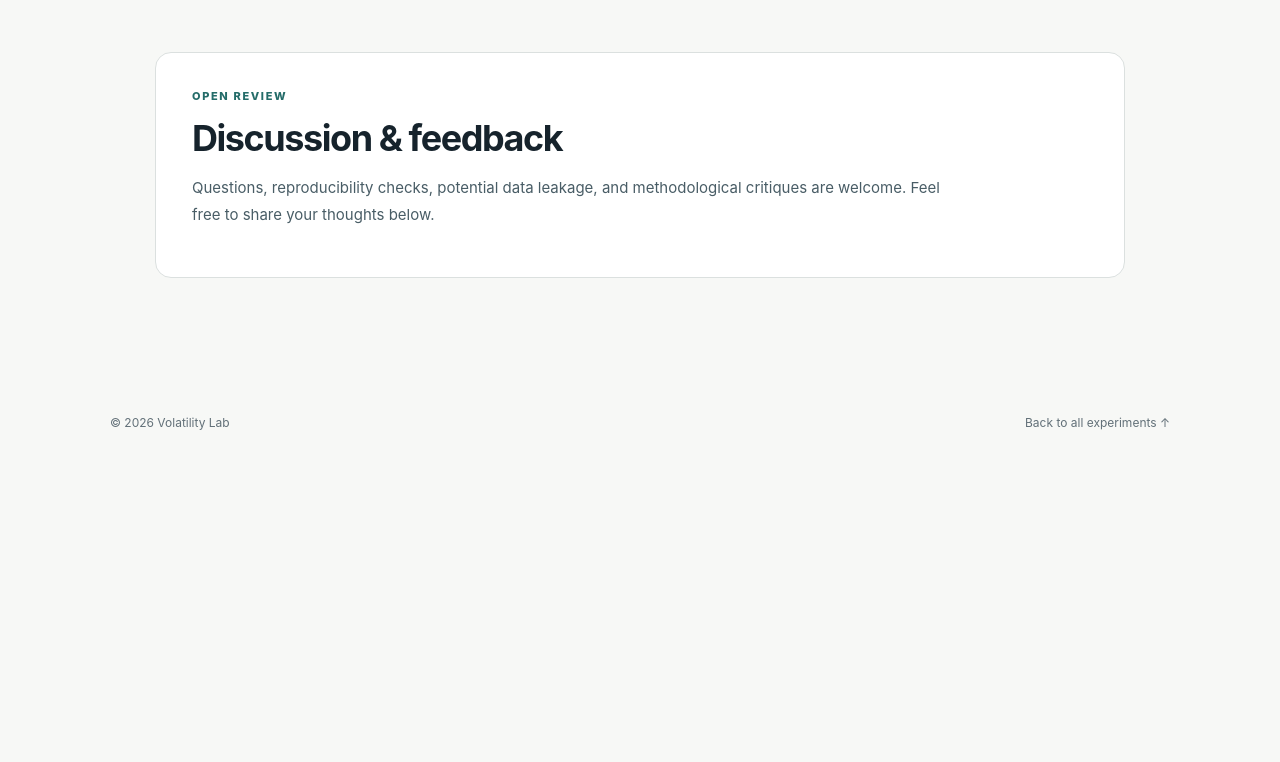
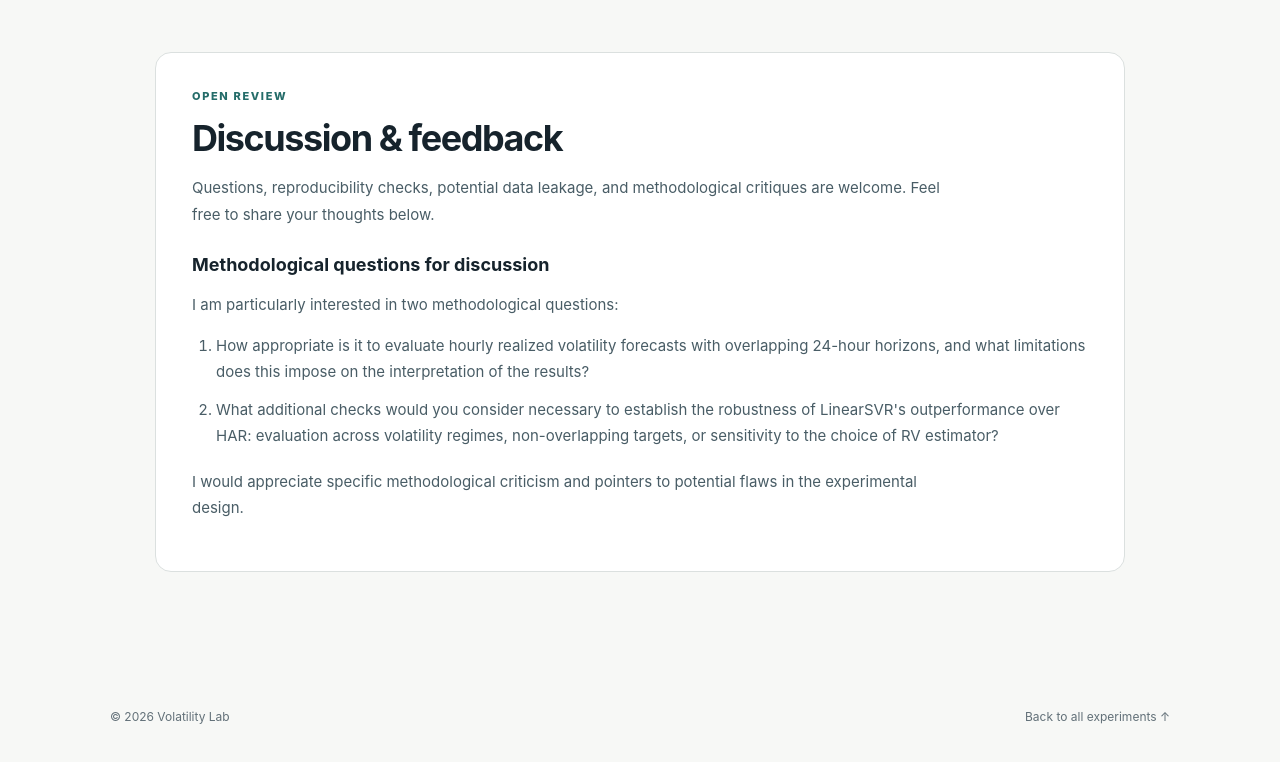
Before and after one commit to olegkozik/volatility_lab, a plain HTML site: page experiments/01-volatility-forecasting/index.html in a window 1280 px wide. Shown: the part 10999-11761 px from the top of the page. Before the commit the page ends 11467 px from the top, so only its background shows below. Drawn offline with Linux system fonts and the light colour scheme; no server answers.

Commit message:
Add files via upload

```diff
--- a/experiments/01-volatility-forecasting/index.html
+++ b/experiments/01-volatility-forecasting/index.html
@@ -71,6 +71,9 @@
     .feedback-section{margin:55px 0 0;padding:34px 36px;border:1px solid var(--line);border-radius:16px;background:#fff;scroll-margin-top:28px}
     .feedback-section h2{font-size:clamp(27px,3.5vw,36px);line-height:1.15;letter-spacing:-.04em;margin:12px 0 16px}
     .feedback-section p{color:#495d66;line-height:1.75;font-size:15px;max-width:780px}
+    .feedback-section h3{font-size:18px;line-height:1.4;margin:24px 0 9px}
+    .feedback-section ol{padding-left:24px;margin:0 0 20px;color:#495d66;font-size:15px;line-height:1.75}
+    .feedback-section li+li{margin-top:11px}
     .feedback-actions{display:flex;gap:9px;flex-wrap:wrap;margin:22px 0 25px}
     .comments-placeholder{display:flex;flex-direction:column;gap:4px;border-top:1px solid var(--line);padding-top:22px;color:#52666e;font-size:13px}
     .comments-placeholder strong{color:#243b42;font-size:15px}
@@ -192,6 +195,13 @@
     <div class="eyebrow accent">OPEN REVIEW</div>
     <h2 id="discussion-heading">Discussion &amp; feedback</h2>
     <p>Questions, reproducibility checks, potential data leakage, and methodological critiques are welcome. Feel free to share your thoughts below.</p>
+    <h3>Methodological questions for discussion</h3>
+    <p>I am particularly interested in two methodological questions:</p>
+    <ol>
+      <li>How appropriate is it to evaluate hourly realized volatility forecasts with overlapping 24-hour horizons, and what limitations does this impose on the interpretation of the results?</li>
+      <li>What additional checks would you consider necessary to establish the robustness of LinearSVR's outperformance over HAR: evaluation across volatility regimes, non-overlapping targets, or sensitivity to the choice of RV estimator?</li>
+    </ol>
+    <p>I would appreciate specific methodological criticism and pointers to potential flaws in the experimental design.</p>
     <script src="https://giscus.app/client.js"
         data-repo="olegkozik/volatility_lab"
         data-repo-id="R_kgDOV2X0HA"
```
